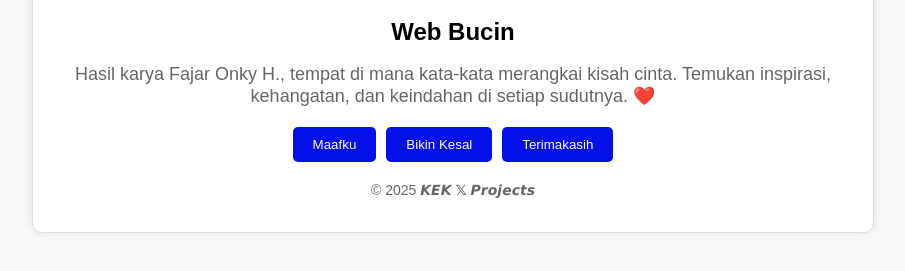
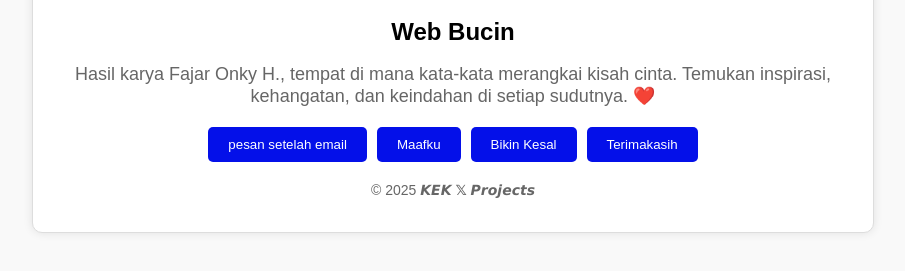
Before and after one commit to thisonky/projects, a plain HTML site: page index.html in a window 1280 px wide. Shown: the part 355-626 px from the top of the page, without its empty margins (187-1092 px from the left). Drawn offline with Linux system fonts and the light colour scheme; no server answers.

Commit message:
Update index.html

```diff
--- a/index.html
+++ b/index.html
@@ -156,6 +156,7 @@
         <h1 class="nama">Web Bucin</h1>
         <p class="moto">Hasil karya Fajar Onky H., tempat di mana kata-kata merangkai kisah cinta. Temukan inspirasi, kehangatan, dan keindahan di setiap sudutnya. ❤️</p>
         <div class="tombol-container">
+            <button class="tombol" onclick="window.location.href='https://thisonky.github.io/pesan/';">pesan setelah email</button>
             <button class="tombol" onclick="window.location.href='https://thisonky.github.io/projects/maafku/';">Maafku</button>
             <button class="tombol" onclick="window.location.href='https://thisonky.github.io/projects/bikinkesal/';">Bikin Kesal</button>
             <button class="tombol" onclick="window.location.href='https://thisonky.github.io/projects/terimakasih/';">Terimakasih</button>
```
